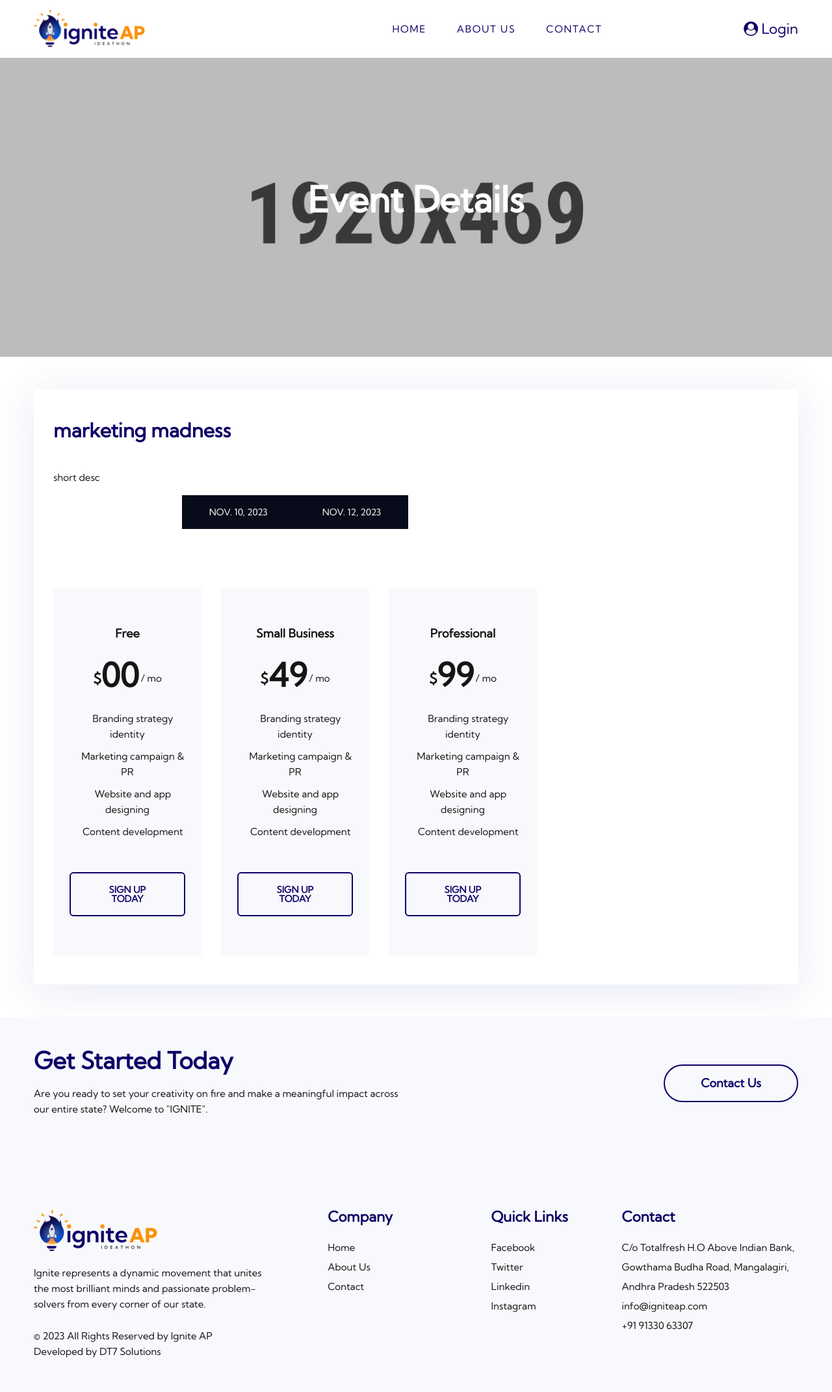
After one commit to DT7Solutions/ignit-ap, a Django app: page /event_detail/1/ in a window 1280 px wide. The commit adds this page. Shown: the whole page at 65% size. Run offline with Django 4.2, Linux system fonts and the light colour scheme; data comes from the database, SQL or seed files in the repository; both versions use the stored data as it was after the commit; some libraries are stand-ins or nearby versions.

Commit message:
pending on  details page

```diff
--- a/igniteap/app/urls.py
+++ b/igniteap/app/urls.py
@@ -1,5 +1,5 @@
 from django.urls import path
-from .views import Home,About,contact,userRegister,studentIdea_form,Login,logout_view
+from .views import Home,About,contact,userRegister,studentIdea_form,Login,logout_view,Event_detail
 
 urlpatterns = [
     path('', Home, name="Home"),
@@ -9,5 +9,6 @@ urlpatterns = [
     path('register/', userRegister, name="register"),
     path('studentideaform/', studentIdea_form, name='ideaform'),
     path('logout/', logout_view, name='logout'),
+    path('event_detail/<int:event_id>/', Event_detail, name='event_detail'),
 
 ]
--- a/igniteap/app/views.py
+++ b/igniteap/app/views.py
@@ -4,7 +4,7 @@ from django.http import JsonResponse
 from django.shortcuts import render,redirect
 from django.contrib.auth.decorators import login_required
 from django.contrib.auth.models import User
-from .models import StudentIdeaform,EventTimer
+from .models import StudentIdeaform,EventTimer,Event,AgendaDay
 from django.contrib.auth import authenticate,login,logout
 
 # Create your views here.
@@ -36,7 +36,8 @@ def Home(request):
     timercount = EventTimer.objects.first()
     x =  timercount
     print('message ok',timercount)
-    return render(request ,'uifiles/index.html',{"EventTimer":timercount})
+    events = Event.objects.all()
+    return render(request ,'uifiles/index.html',{"EventTimer":timercount,"event":events})
 
 
 def About(request):
@@ -95,6 +96,19 @@ def studentIdea_form(request):
 
     return render(request ,'uifiles/student-idea-submission.html',{'student_submit':student_submit})
 
+
+
+def Event_detail(request,event_id):
+    event_info= Event.objects.get(ID=event_id)
+    agenda_dates= AgendaDay.objects.filter(event=event_info)
+
+    return render(request, 'uifiles/events-details.html',{"eventinfo":event_info,"agenda":agenda_dates})
+
+
+
+
+
+
 # views.py
 
 
--- /dev/null
+++ b/igniteap/templates/uifiles/events-details.html
@@ -0,0 +1,224 @@
+{% extends 'uifiles/base.html' %}
+{% load static %}
+{% block content %}
+
+
+<!--== Start Page Header Area ==-->
+<div class="page-header-area bg-img" data-bg="{% static 'assets/img/page-header.jpg' %}">
+    <div class="container">
+        <div class="row">
+            <div class="col-lg-10 col-xl-8 m-auto text-center">
+                <div class="page-header-content-inner">
+                    <div class="page-header-content">
+                        <h2> Event Details</h2>
+                        <!-- <p>Businex always try to provide the best Business Solutions for Clinets
+                            to grow up their Business very sharply and smoothly.</p> -->
+                    </div>
+                </div>
+            </div>
+        </div>
+    </div>
+</div>
+<!--== End Page Header Area ==-->
+
+<!--== Start Contact Page Area Wrapper ==-->
+<div class="contact-page-area-wrapper sp-y">
+    <div class="container">
+        <div class="contact-content-wrap">
+            <div class="row">
+                <div class="col-lg-8">
+                    <div class="contact-form-area contact-method">
+                        {% if eventinfo %}
+                        <div class="contact-form-wrap">
+                            <h3 style="color: #0e0067;">{{eventinfo.title}}</h3>
+                            <p>{{eventinfo.description}}</p>
+
+
+                            <div class="row">
+                                <div class="col-12">
+                                    <div class="pricing-plan-buttons mb-55">
+                                        <ul class="nav justify-content-center" role="tablist">
+                                            {% for item in agenda %}
+
+                                            <li><a class="active" href="#monthly" data-bs-toggle="tab" aria-selected="true" role="tab">{{item.date}}</a></li>
+                            <!-- <button class="btn btn-sm  btn-warning"><a href="#yearly">{{item.date}}</a></button> -->
+                            {% endfor %}
+
+                                            <!-- <li><a href="#yearly" data-bs-toggle="tab" aria-selected="false" role="tab" class="" tabindex="-1">Yearly</a></li> -->
+                                        </ul>
+                                    </div>
+
+                                    <div class="pricing-plan-content-wrap">
+                                        <div class="tab-content">
+                                            <div class="tab-pane fade active show" id="monthly" role="tabpanel">
+                                                <div class="pricing-plan-content">
+                                                    <div class="row mtn-30">
+                                                        <div class="col-md-6 col-lg-4">
+                                                            <div class="pricing-plan-item">
+                                                                <div class="pricing-plan-header">
+                                                                    <h6 class="plan-name">Free</h6>
+                                                                    <div class="plan-price">
+                                                                        <span class="dollar">$</span>
+                                                                        <span class="price">00</span>
+                                                                        <span class="price-type">/ mo</span>
+                                                                    </div>
+                                                                </div>
+                                                                <div class="pricing-plan-body">
+                                                                    <ul class="price-list">
+                                                                        <li>Branding strategy identity</li>
+                                                                        <li>Marketing campaign &amp; PR</li>
+                                                                        <li>Website and app designing</li>
+                                                                        <li>Content development</li>
+                                                                    </ul>
+                                                                </div>
+                                                                <div class="pricing-plan-footer">
+                                                                    <a href="#" class="btn-outline">Sign Up Today</a>
+                                                                </div>
+                                                            </div>
+                                                        </div>
+
+                                                        <div class="col-md-6 col-lg-4">
+                                                            <div class="pricing-plan-item">
+                                                                <div class="pricing-plan-header">
+                                                                    <h6 class="plan-name">Small Business</h6>
+                                                                    <div class="plan-price">
+                                                                        <span class="dollar">$</span>
+                                                                        <span class="price">49</span>
+                                                                        <span class="price-type">/ mo</span>
+                                                                    </div>
+                                                                </div>
+                                                                <div class="pricing-plan-body">
+                                                                    <ul class="price-list">
+                                                                        <li>Branding strategy identity</li>
+                                                                        <li>Marketing campaign &amp; PR</li>
+                                                                        <li>Website and app designing</li>
+                                                                        <li>Content development</li>
+                                                                    </ul>
+                                                                </div>
+                                                                <div class="pricing-plan-footer">
+                                                                    <a href="#" class="btn-outline">Sign Up Today</a>
+                                                                </div>
+                                                            </div>
+                                                        </div>
+
+                                                        <div class="col-md-6 col-lg-4">
+                                                            <div class="pricing-plan-item">
+                                                                <div class="pricing-plan-header">
+                                                                    <h6 class="plan-name">Professional</h6>
+                                                                    <div class="plan-price">
+                                                                        <span class="dollar">$</span>
+                                                                        <span class="price">99</span>
+                                                                        <span class="price-type">/ mo</span>
+                                                                    </div>
+                                                                </div>
+                                                                <div class="pricing-plan-body">
+                                                                    <ul class="price-list">
+                                                                        <li>Branding strategy identity</li>
+                                                                        <li>Marketing campaign &amp; PR</li>
+                                                                        <li>Website and app designing</li>
+                                                                        <li>Content development</li>
+                                                                    </ul>
+                                                                </div>
+                                                                <div class="pricing-plan-footer">
+                                                                    <a href="#" class="btn-outline">Sign Up Today</a>
+                                                                </div>
+                                                            </div>
+                                                        </div>
+                                                    </div>
+                                                </div>
+                                            </div>
+                                            <div class="tab-pane fade" id="yearly" role="tabpanel">
+                                                <div class="pricing-plan-content">
+                                                    <div class="row mtn-30">
+                                                        <div class="col-md-6 col-lg-4">
+                                                            <div class="pricing-plan-item">
+                                                                <div class="pricing-plan-header">
+                                                                    <h6 class="plan-name">Starter</h6>
+                                                                    <div class="plan-price">
+                                                                        <span class="dollar">$</span>
+                                                                        <span class="price">77</span>
+                                                                        <span class="price-type">/ yer</span>
+                                                                    </div>
+                                                                </div>
+                                                                <div class="pricing-plan-body">
+                                                                    <ul class="price-list">
+                                                                        <li>Branding strategy identity</li>
+                                                                        <li>Marketing campaign &amp; PR</li>
+                                                                        <li>Website and app designing</li>
+                                                                        <li>Content development</li>
+                                                                    </ul>
+                                                                </div>
+                                                                <div class="pricing-plan-footer">
+                                                                    <a href="#" class="btn-outline">Sign Up Today</a>
+                                                                </div>
+                                                            </div>
+                                                        </div>
+
+                                                        <div class="col-md-6 col-lg-4">
+                                                            <div class="pricing-plan-item">
+                                                                <div class="pricing-plan-header">
+                                                                    <h6 class="plan-name">Small Business</h6>
+                                                                    <div class="plan-price">
+                                                                        <span class="dollar">$</span>
+                                                                        <span class="price">149</span>
+                                                                        <span class="price-type">/ yer</span>
+                                                                    </div>
+                                                                </div>
+                                                                <div class="pricing-plan-body">
+                                                                    <ul class="price-list">
+                                                                        <li>Branding strategy identity</li>
+                                                                        <li>Marketing campaign &amp; PR</li>
+                                                                        <li>Website and app designing</li>
+                                                                        <li>Content development</li>
+                                                                    </ul>
+                                                                </div>
+                                                                <div class="pricing-plan-footer">
+                                                                    <a href="#" class="btn-outline">Sign Up Today</a>
+                                                                </div>
+                                                            </div>
+                                                        </div>
+
+                                                        <div class="col-md-6 col-lg-4">
+                                                            <div class="pricing-plan-item">
+                                                                <div class="pricing-plan-header">
+                                                                    <h6 class="plan-name">Professional</h6>
+                                                                    <div class="plan-price">
+                                                                        <span class="dollar">$</span>
+                                                                        <span class="price">299</span>
+                                                                        <span class="price-type">/ yer</span>
+                                                                    </div>
+                                                                </div>
+                                                                <div class="pricing-plan-body">
+                                                                    <ul class="price-list">
+                                                                        <li>Branding strategy identity</li>
+                                                                        <li>Marketing campaign &amp; PR</li>
+                                                                        <li>Website and app designing</li>
+                                                                        <li>Content development</li>
+                                                                    </ul>
+                                                                </div>
+                                                                <div class="pricing-plan-footer">
+                                                                    <a href="#" class="btn-outline">Sign Up Today</a>
+                                                                </div>
+                                                            </div>
+                                                        </div>
+                                                    </div>
+                                                </div>
+                                            </div>
+                                        </div>
+                                    </div>
+                                </div>
+                            </div>
+
+
+
+                        </div>
+                        {% endif %}
+                    </div>
+                </div>
+
+            </div>
+        </div>
+    </div>
+</div>
+<!--== End Contact Page Area Wrapper ==-->
+{% endblock %}
```
Also changed, not shown: igniteap/app/admin.py (+13 -1 lines), igniteap/app/models.py (+44 -0 lines), igniteap/templates/uifiles/index.html (+13 -12 lines), event_images/nandafoods-logo.png (added), igniteap/app/migrations/0009_agendaday_event_alter_studentideaform_date_panelist_and_more.py (added), igniteap/app/migrations/0010_alter_studentideaform_date.py (added), igniteap/app/migrations/0011_panelist_companeyname_alter_studentideaform_date.py (added), igniteap/db.sqlite3, panelist_images/WhatsApp_Image_2023-11-04_at_1.44.03_PM.jpeg (added), panelist_images/WhatsApp_Image_2023-11-13_at_6.33.10_PM.jpeg (added), panelist_images/WhatsApp_Image_2023-11-13_at_6.33.17_PM.jpeg (added), panelist_images/krystacrop_logo.png (added).
